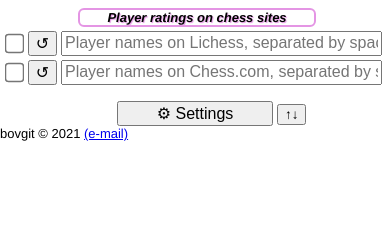
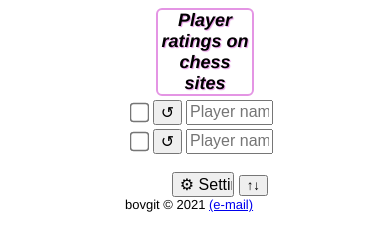
Before and after one commit to GProDevik/BOVGit, a plain HTML site: page index.html in a window 390 px wide. Drawn offline with Linux system fonts and the light colour scheme.

Commit message:
add function is_mobile_device()

```diff
--- a/css/chess.css
+++ b/css/chess.css
@@ -6,21 +6,47 @@ html {
 
 /* mobile devices < 768px- begin */
 
-body {
+.mobileSyle {
   margin-left: 0;
   width: 100vw;
   font-size: 90%;
 }
+.PCStyle {
+  margin-left: 30vw;
+  width: 40vw;
+  font-size: 100%;
+}
 
-.projectNameDif {
+.projectNameDifMobile {
   font-size: small;
+  /* font-weight: bold;
+  font-style: italic;
+  text-align: center;
+  width: 60%;
+  margin-left: 20%;
+  cursor: url('NeonCursor04-Blue.cur'), pointer;
+  text-shadow: 1px 1px 1px #e495e4;
+  border: 2px solid #e495e4;
+  border-radius: 6px; */
+}
+.projectNameDifPC {
+  font-size: large;
+  /* font-weight: bold;
+  font-style: italic;
+  text-align: center;
+  width: 60%;
+  margin-left: 20%;
+  cursor: url('NeonCursor04-Blue.cur'), pointer;
+  text-shadow: 1px 1px 1px #e495e4;
+  border: 2px solid #e495e4;
+  border-radius: 6px; */
 }
 
 /* mobile devices - end */
 
 /* PC & notebooks >= 768px - begin */
 
-@media (min-width: 768px) {
+/* @media (min-width: 768px) {
   body {
     margin-left: 30vw;
     width: 40vw;
@@ -29,7 +55,7 @@ body {
   .projectNameDif {
     font-size: large;
   }
-}
+} */
 
 /* PC & notebooks >= 768px - end */
 
--- a/index.html
+++ b/index.html
@@ -11,11 +11,11 @@
 </head>
 
 <body>
-
-  <em><noscript>You need to enable JavaScript to run this app !!!</noscript></em>
+  <div id="bodyStyle" class="PCStyle">
 
     <header>
-    <div class="projectName projectNameDif">Player ratings on chess sites</div>
+      <!-- <div id="projectName" class="projectNameDifPC">Player ratings on chess sites</div> -->
+      <div class="projectName projectNameDifPC">Player ratings on chess sites</div>
     </header>
 
     <main>
@@ -32,7 +32,8 @@
         </label>
         <label id="InputOrder2" class="oneLine" for="elemTextChessComPlayerNames">
           <input class="inputCheck" type="checkbox" id="elemCheckChessCom" name="elemCheckChessCom" checked>
-        <input class="buttonRefresh" type="button" value="↺" id="buttonChessComRefresh" title="Refresh Chess.com table">
+          <input class="buttonRefresh" type="button" value="↺" id="buttonChessComRefresh"
+            title="Refresh Chess.com table">
           <input class="inputText" type="text" id="elemTextChessComPlayerNames" name="elemTextChessComPlayerNames"
             title="Enter names of players on Chess.com, separated by spaces"
             placeholder="Player names on Chess.com, separated by spaces">
@@ -44,10 +45,10 @@
           <thead class="THeadLichess">
             <tr>
               <th class="THeadPlayerLichess leftTopOfTable">Lichess</th>
-            <th class="THeadbulletLichess">bull</th>
+              <th class="THeadbulletLichess">bullet</th>
               <th class="THeadblitzLichess">blitz</th>
               <th class="THeadrapidLichess">rapid</th>
-            <th class="THeadpuzzleLichess">puzl</th>
+              <th class="THeadpuzzleLichess">puzzle</th>
               <th class="THeadrushLichess">storm</th>
             </tr>
           </thead>
@@ -61,10 +62,10 @@
           <thead class="THeadChessCom">
             <tr>
               <th class="THeadPlayerChessCom leftTopOfTable">Chess.com</th>
-            <th class="THeadbulletChessCom">bull</th>
+              <th class="THeadbulletChessCom">bullet</th>
               <th class="THeadblitzChessCom">blitz</th>
               <th class="THeadrapidChessCom">rapid</th>
-            <th class="THeadpuzzleChessCom">puzl</th>
+              <th class="THeadpuzzleChessCom">puzzle</th>
               <th class="THeadrushChessCom">rush</th>
             </tr>
           </thead>
@@ -123,6 +124,10 @@
       <a href="mailto:bovgit@gmail.com?subject=Player ratings on chess sites"> (e-mail)</a>
     </footer>
 
+  </div>
+
+  <noscript><em>You need to enable JavaScript to run this app !!!</em></noscript>
+
   <script src="js/chess.js"></script>
 </body>
 
--- a/js/chess.js
+++ b/js/chess.js
@@ -14,11 +14,18 @@ let mapTimeControl = new Map([
 let sortSymbolAtHead = '↑'; //&#8593
 let lastSortSelectorLichess = '', lastSortSelectorChessCom = '';
 let lastSortTimeControlLichess = '', lastSortTimeControlChessCom = '';
+let isMobileDevice = is_mobile_device();
 
 inputNode1 = InputOrder1;
 inputNode2 = InputOrder2;
 tableNode1 = TableOrder1;
 tableNode2 = TableOrder2;
+
+//MobileStyle
+if (isMobileDevice) {
+  bodyStyle.setAttribute("class", "mobileSyle");
+  document.querySelector('.projectName').setAttribute("class", "projectName projectNameDifMobile");
+}
 
 // ------------- On-Click ---------------
 document.querySelector('.projectName').onclick = () => refresh(); //refresh by click on projectName
@@ -87,8 +94,9 @@ window.addEventListener("orientationchange", function () {
 function replaceSomeHeads(windowOrientation) {
   let b, p, useLongWords = false;
   if (windowOrientation === undefined) {
-    const mediaQuery = window.matchMedia('(min-width: 768px), (orientation: landscape)'); //PC or landscape
-    useLongWords = mediaQuery.matches;
+    // const mediaQuery = window.matchMedia('(min-width: 768px), (orientation: landscape)'); //PC or landscape
+    const mediaQuery = window.matchMedia('(orientation: landscape)'); //PC or landscape
+    useLongWords = !isMobileDevice || mediaQuery.matches;
   } else {
     useLongWords = (windowOrientation === 90 || windowOrientation === -90); //landscape
   }
@@ -713,23 +721,6 @@ function setAutoRefresh() {
   }
 }
 
-function setTheme() {
-  const isDarkTheme = document.getElementById('elemCheckDarkTheme').checked;
-
-  const black = 'black';
-  const white = 'white';
-  if (isDarkTheme) {
-    document.body.style.backgroundColor = black;
-    document.body.style.color = white;
-  } else {
-    document.body.style.backgroundColor = white;
-    document.body.style.color = black;
-  }
-
-  v = isDarkTheme ? '1' : '0';
-  localStorage.setItem('DarkThemeChecked', v);
-}
-
 function changeTablesOrder() {
   let t;
 
@@ -781,3 +772,28 @@ function getDateYYYYMMDD(date) {
 
   return `${year}-${month}-${dayOfMonth}`
 }
+
+function setTheme() {
+  const isDarkTheme = document.getElementById('elemCheckDarkTheme').checked;
+
+  const black = 'black';
+  const white = 'white';
+  if (isDarkTheme) {
+    document.body.style.backgroundColor = black;
+    document.body.style.color = white;
+  } else {
+    document.body.style.backgroundColor = white;
+    document.body.style.color = black;
+  }
+
+  v = isDarkTheme ? '1' : '0';
+  localStorage.setItem('DarkThemeChecked', v);
+}
+
+function is_mobile_device() {
+  const s = 'ipad|iphone|android|pocket|palm|windows ce|windowsce|cellphone|opera mobi|'
+    + 'ipod|small|sharp|sonyericsson|symbian|opera mini|nokia|htc_|samsung|motorola|smartphone|'
+    + 'blackberry|playstation portable|tablet browser|webOS|BB|PlayBook|IEMobile|Windows Phone|Kindle|Silk';
+  const devices = new RegExp(s, "i");
+  return devices.test(navigator.userAgent) ? true : false;
+}
```
Lines whose indentation alone changed are shown as unchanged.
